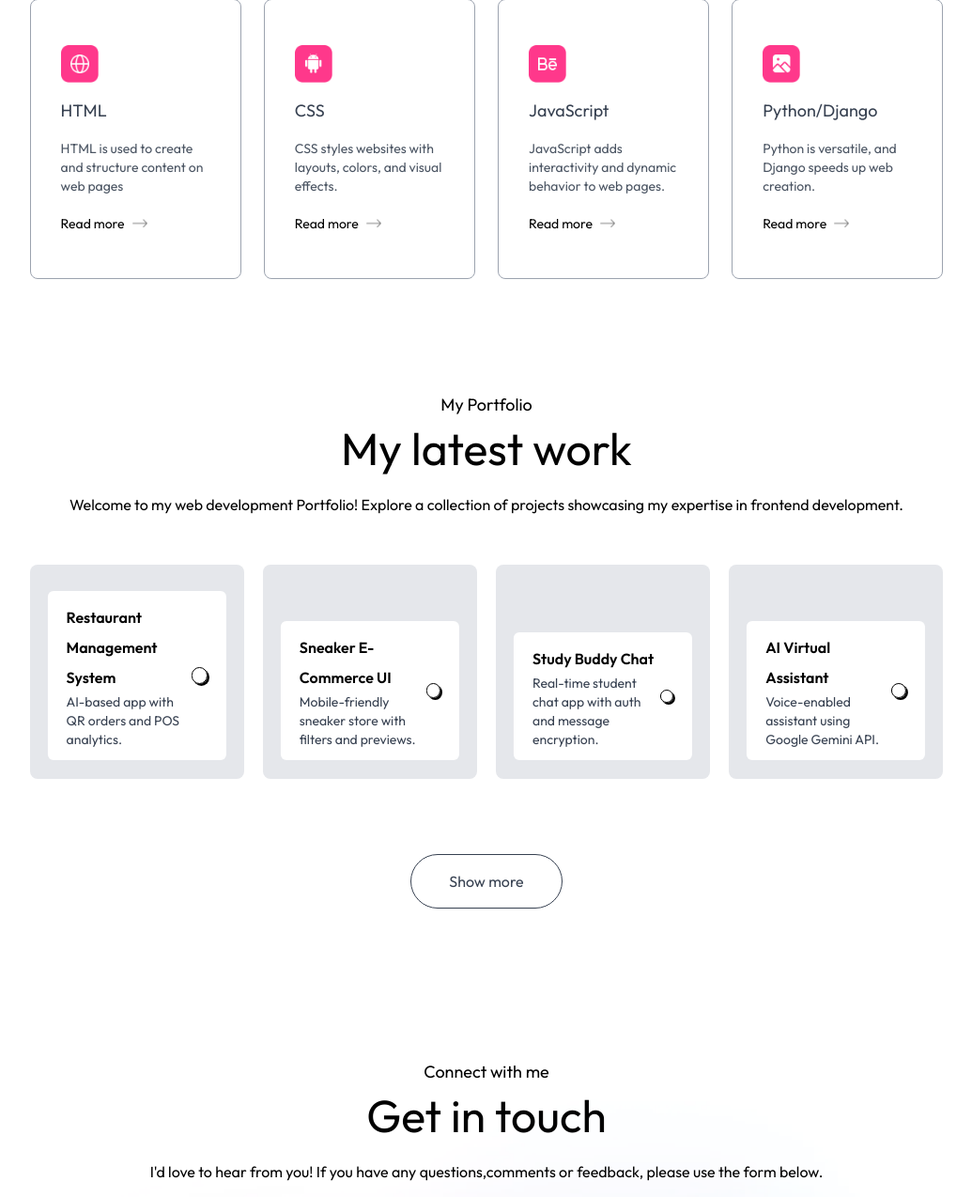
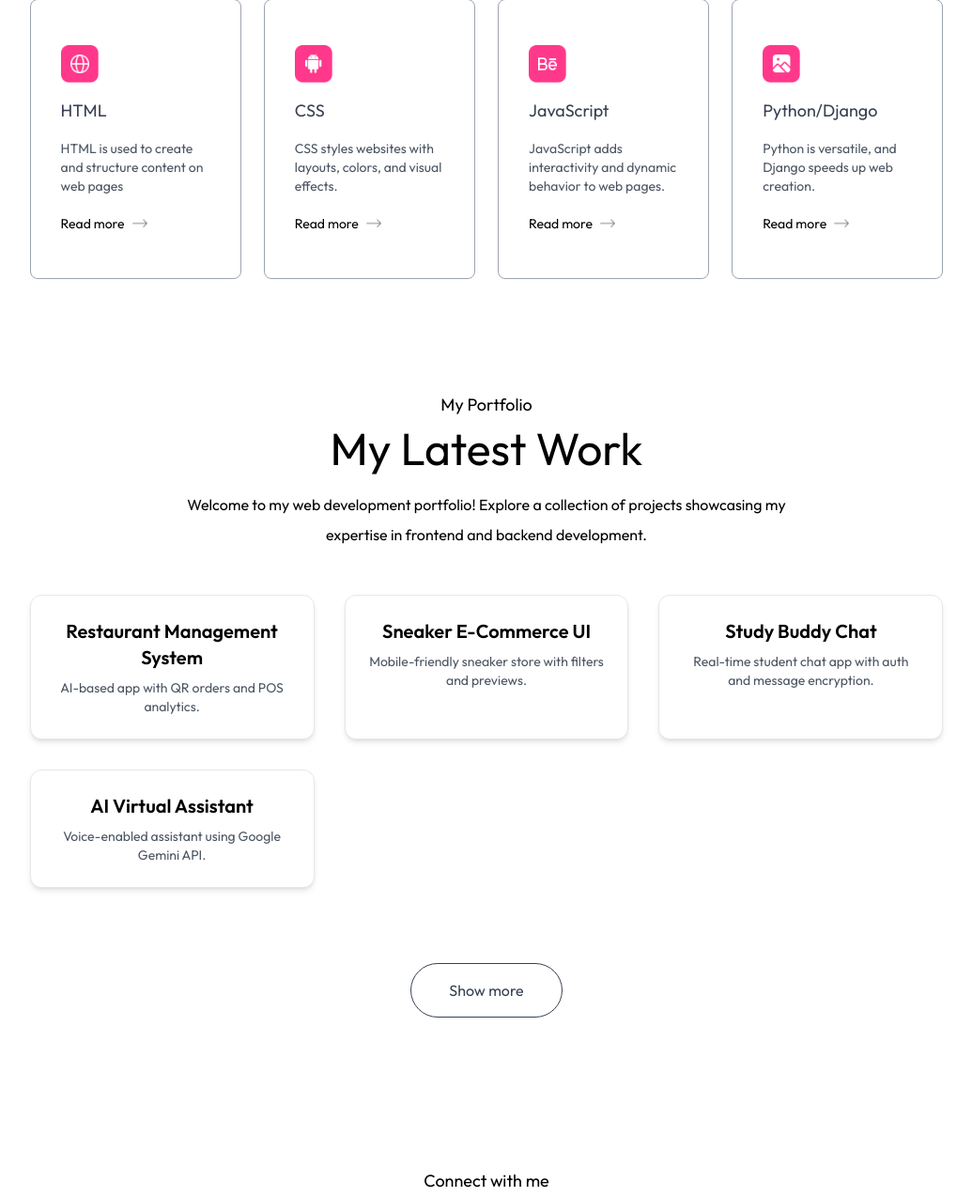
Before and after one commit to Ayeshashabbir01/Portfolio, a Django app: page / in a window 1280 px wide. Shown: the part 1898-3172 px from the top of the page at 94% size, without its empty margins (122-1157 px from the left). Run offline with Django 5.2, Linux system fonts and the light colour scheme; some libraries are stand-ins or nearby versions; some web fonts are replaced.

Commit message:
portfolio

```diff
--- a/templates/index.html
+++ b/templates/index.html
@@ -235,74 +235,49 @@
     </div>
 
      <!--------my work------->
-    <section id="work" class="w-full px-[12%] py-10 scroll-mt-20">
+  <!--------my work------->
+<section id="work" class="w-full px-[12%] py-10 scroll-mt-20">
     <h4 class="text-center mb-2 text-lg font-Ovo">My Portfolio</h4>
-    <h2 class="text-center text-5xl font-Ovo">My latest work</h2>
+    <h2 class="text-center text-5xl font-Ovo">My Latest Work</h2>
 
-    <p class="text-center max-w-2x1 max-auto mt-5 mb-12 font-Ovo">
-        Welcome to my web development Portfolio! Explore a collection of projects showcasing my expertise in frontend development.
+    <p class="text-center max-w-2xl mx-auto mt-5 mb-12 font-Ovo">
+        Welcome to my web development portfolio! Explore a collection of projects showcasing my expertise in frontend and backend development.
     </p>
 
-    <div class="grid grid-cols-auto my-10 gap-5 dark:text-black">
-        <div class="aspect-square bg-gray-200 rounded-lg relative cursor-pointer group">
-            <div class="bg-white w-10/12 rounded-md absolute bottom-5 left-1/2 -translate-x-1/2 py-3 px-5 flex items-center justify-between duration-500 group-hover:bottom-7">
-                <div>
-                    <h2 class="font-semibold">Restaurant Management System</h2>
-                    <p class="text-sm text-gray-700">AI-based app with QR orders and POS analytics.</p>
-                </div>
-                <div class="border rounded-full border-black w-9 aspect-square flex items-center justify-center
-                    shadow-[2px_2px_0_#000] group-hover:bg-lime-300 transition">
-                </div>
-            </div>
+    <div class="grid md:grid-cols-2 lg:grid-cols-3 gap-8 my-10">
+        <!-- Card 1 -->
+        <div class="bg-white dark:bg-gray-800 rounded-xl shadow-md hover:shadow-xl transition p-6 text-center border border-gray-200">
+            <h2 class="font-semibold text-xl mb-2">Restaurant Management System</h2>
+            <p class="text-sm text-gray-600 dark:text-gray-300">AI-based app with QR orders and POS analytics.</p>
         </div>
 
-        <div class="aspect-square bg-gray-200 rounded-lg relative cursor-pointer group">
-            <div class="bg-white w-10/12 rounded-md absolute bottom-5 left-1/2 -translate-x-1/2 py-3 px-5 flex items-center justify-between duration-500 group-hover:bottom-7">
-                <div>
-                    <h2 class="font-semibold">Sneaker E-Commerce UI</h2>
-                    <p class="text-sm text-gray-700">Mobile-friendly sneaker store with filters and previews.</p>
-                </div>
-                <div class="border rounded-full border-black w-9 aspect-square flex items-center justify-center
-                    shadow-[2px_2px_0_#000] group-hover:bg-lime-300 transition">
-                </div>
-            </div>
+        <!-- Card 2 -->
+        <div class="bg-white dark:bg-gray-800 rounded-xl shadow-md hover:shadow-xl transition p-6 text-center border border-gray-200">
+            <h2 class="font-semibold text-xl mb-2">Sneaker E-Commerce UI</h2>
+            <p class="text-sm text-gray-600 dark:text-gray-300">Mobile-friendly sneaker store with filters and previews.</p>
         </div>
 
-        <div class="aspect-square bg-gray-200 rounded-lg relative cursor-pointer group">
-            <div class="bg-white w-10/12 rounded-md absolute bottom-5 left-1/2 -translate-x-1/2 py-3 px-5 flex items-center justify-between duration-500 group-hover:bottom-7">
-                <div>
-                    <h2 class="font-semibold">Study Buddy Chat</h2>
-                    <p class="text-sm text-gray-700">Real-time student chat app with auth and message encryption.</p>
-                </div>
-                <div class="border rounded-full border-black w-9 aspect-square flex items-center justify-center
-                    shadow-[2px_2px_0_#000] group-hover:bg-lime-300 transition">
-                </div>
-            </div>
+        <!-- Card 3 -->
+        <div class="bg-white dark:bg-gray-800 rounded-xl shadow-md hover:shadow-xl transition p-6 text-center border border-gray-200">
+            <h2 class="font-semibold text-xl mb-2">Study Buddy Chat</h2>
+            <p class="text-sm text-gray-600 dark:text-gray-300">Real-time student chat app with auth and message encryption.</p>
         </div>
 
-        <div class="aspect-square bg-gray-200 rounded-lg relative cursor-pointer group">
-            <div class="bg-white w-10/12 rounded-md absolute bottom-5 left-1/2 -translate-x-1/2 py-3 px-5 flex items-center justify-between duration-500 group-hover:bottom-7">
-                <div>
-                    <h2 class="font-semibold">AI Virtual Assistant</h2>
-                    <p class="text-sm text-gray-700">Voice-enabled assistant using Google Gemini API.</p>
-                </div>
-                <div class="border rounded-full border-black w-9 aspect-square flex items-center justify-center
-                    shadow-[2px_2px_0_#000] group-hover:bg-lime-300 transition">
-                </div>
-            </div>
+        <!-- Card 4 -->
+        <div class="bg-white dark:bg-gray-800 rounded-xl shadow-md hover:shadow-xl transition p-6 text-center border border-gray-200">
+            <h2 class="font-semibold text-xl mb-2">AI Virtual Assistant</h2>
+            <p class="text-sm text-gray-600 dark:text-gray-300">Voice-enabled assistant using Google Gemini API.</p>
         </div>
     </div>
 
     <div class="text-center my-20">
-        <a href="#" class="inline-flex items-center gap-2 text-gray-700 border-[0.5px] border-gray-700 rounded-full py-3 px-10 hover:bg lightHover duration-500
-            dark:text-white dark:border-white dark:hover:bg-darkHover">
+        <a href="#"
+           class="inline-flex items-center gap-2 text-gray-700 border border-gray-700 rounded-full py-3 px-10 hover:bg-gray-100 duration-300 dark:text-white dark:border-white dark:hover:bg-gray-700">
             Show more
         </a>
     </div>
 </section>
 
-
-   </div>
               <!-------contact--------->
 
               <div id="contact" class="w-full px-[12%] py-10 scroll-mt-20 bg-[url('./images/footer-bg-color.png')] bg-no-repeat bg-[length:90%_auto] bg-center dark:bg-none">
```
